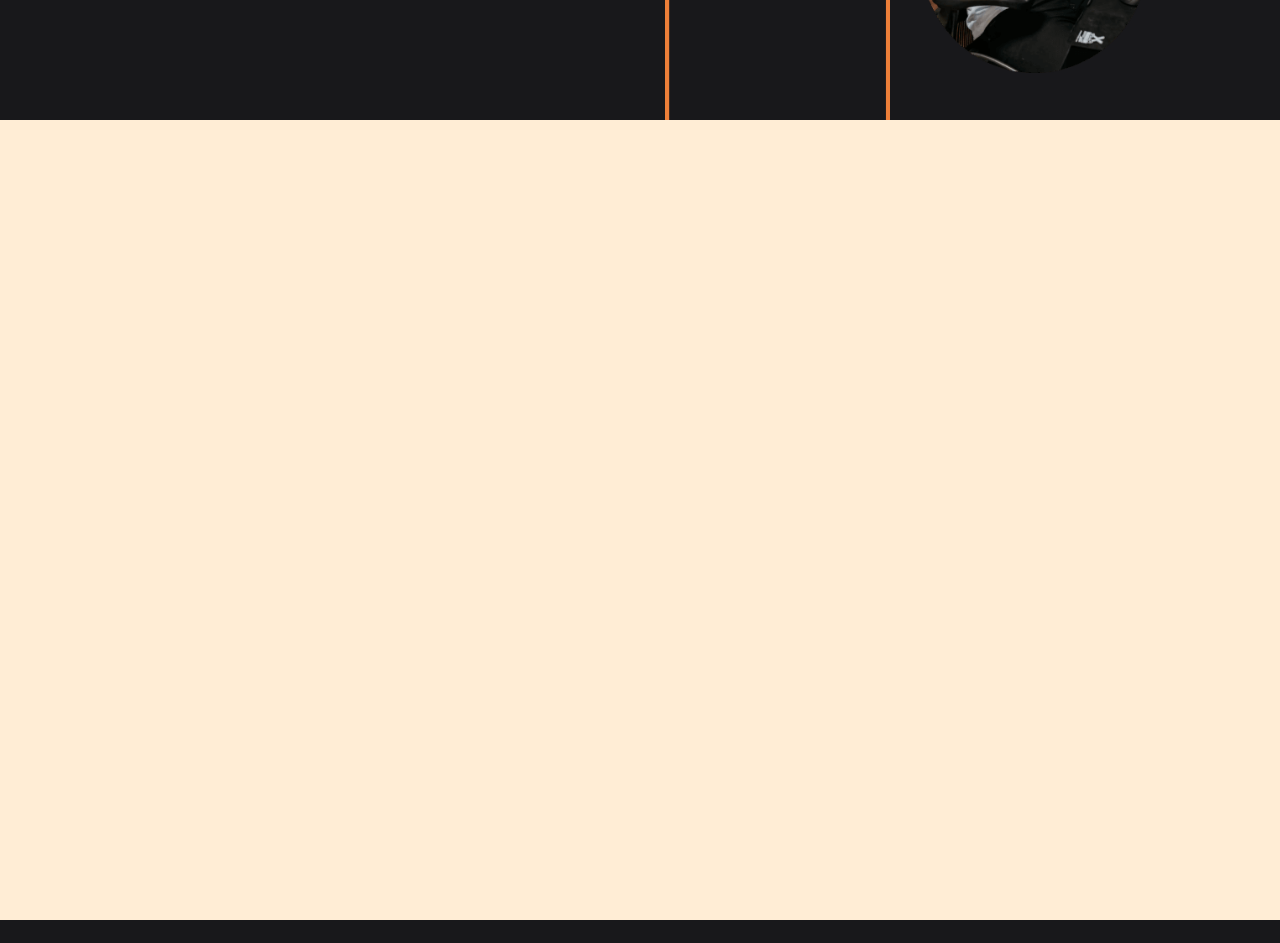
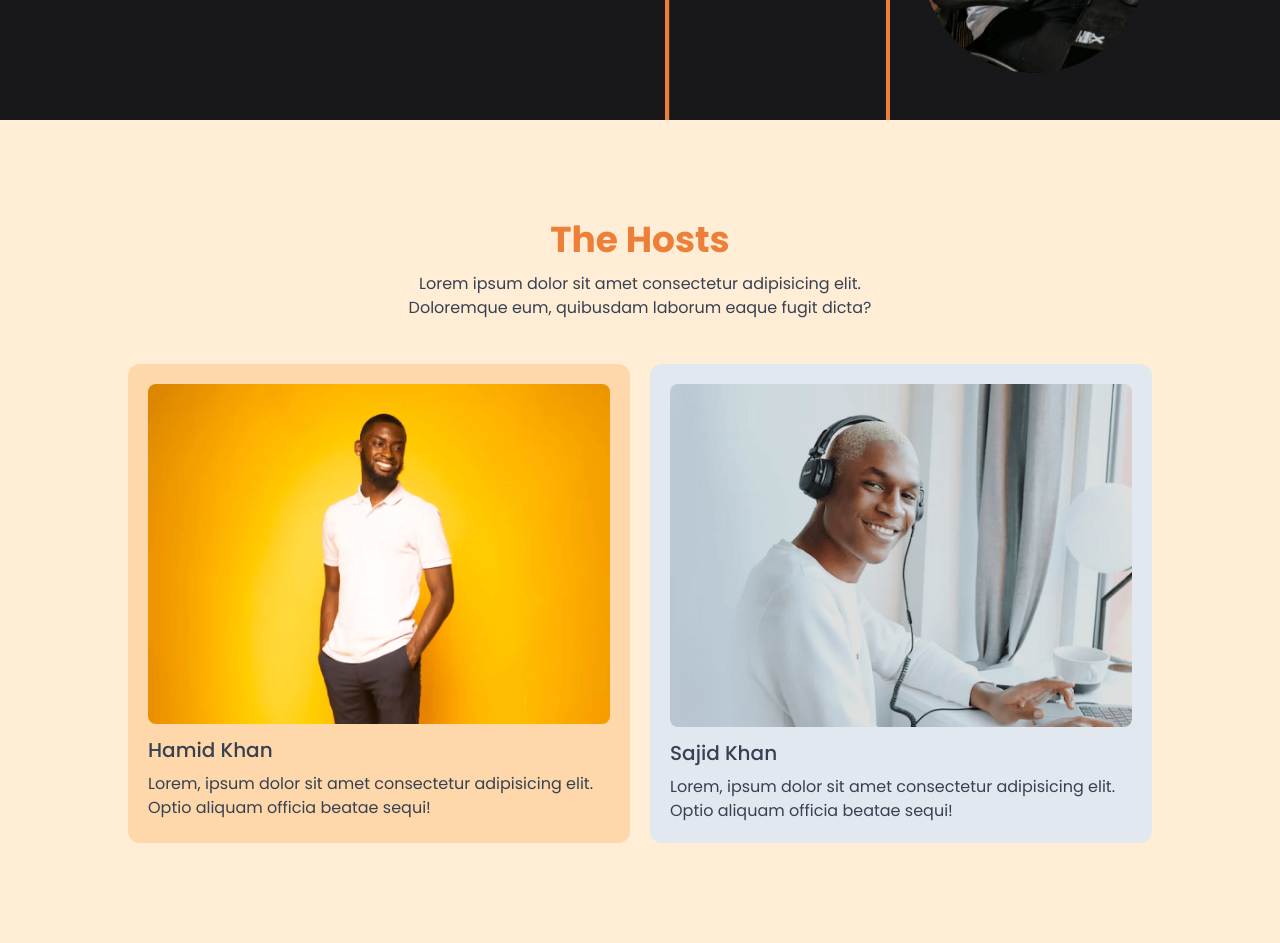
Before and after one commit to developer-rak/PodCast-TailwindCSS-Landing-Page, a website: page index.html in a window 1280 px wide. Shown: the part 680-1623 px from the top of the page. Before the commit the page ends 1600 px from the top, so only its background shows below. Drawn offline with Linux system fonts and the light colour scheme.

Commit message:
ended hosts section

```diff
--- a/index.html
+++ b/index.html
@@ -35,8 +35,29 @@
     </section>
 
     <!-- -----HOSTS SECTION----- -->
-    <section class="min-h-screen flex items-center justify-center bg-orange-100 py-[100px]">
-        <div class="max-w-[1024px]"></div>
+    <section class="min-h-screen flex items-center justify-center bg-orange-100 py-[100px] text-gray-700">
+        <div class="max-w-[1024px] w-[90%] mx-auto">
+            <div class="max-w-lg mx-auto text-center">
+                <h1 class="text-4xl font-bold text-primary">The Hosts</h1>
+                <p class="mt-3 text-sm text-gray-700 md:text-base">Lorem ipsum dolor sit amet consectetur adipisicing
+                    elit. Doloremque eum, quibusdam laborum eaque
+                    fugit dicta?</p>
+            </div>
+            <div class="flex flex-col gap-5 mt-11 md:flex-row ">
+                <div class="flex-1 p-5 bg-orange-200 rounded-xl">
+                    <img src="img/host-1.png" alt="Host-1" class="object-cover w-full rounded-lg">
+                    <h2 class="mt-3 text-xl font-medium text-gray-700">Hamid Khan</h2>
+                    <p class="mt-2 text-sm md:text-base">Lorem, ipsum dolor sit amet consectetur adipisicing elit. Optio
+                        aliquam officia beatae sequi!</p>
+                </div>
+                <div class="flex-1 p-5 bg-slate-200 rounded-xl">
+                    <img src="img/host-2.png" alt="Host-2" class="object-cover w-full rounded-lg">
+                    <h2 class="mt-3 text-xl font-medium text-gray-700">Sajid Khan</h2>
+                    <p class="mt-2 text-sm md:text-base">Lorem, ipsum dolor sit amet consectetur adipisicing elit. Optio
+                        aliquam officia beatae sequi!</p>
+                </div>
+            </div>
+        </div>
     </section>
 </body>
 
```
Also changed, not shown: dist/output.css.
